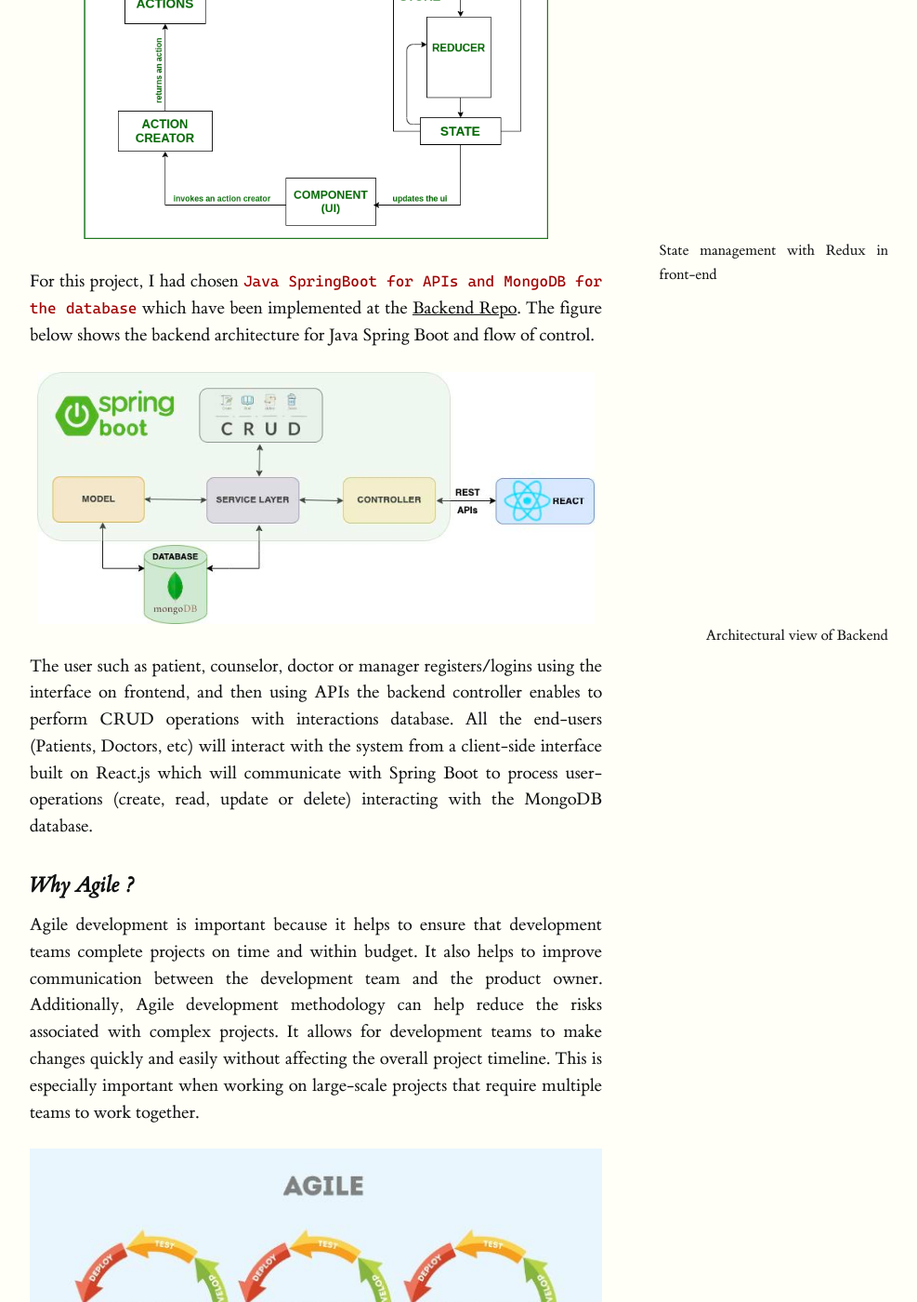
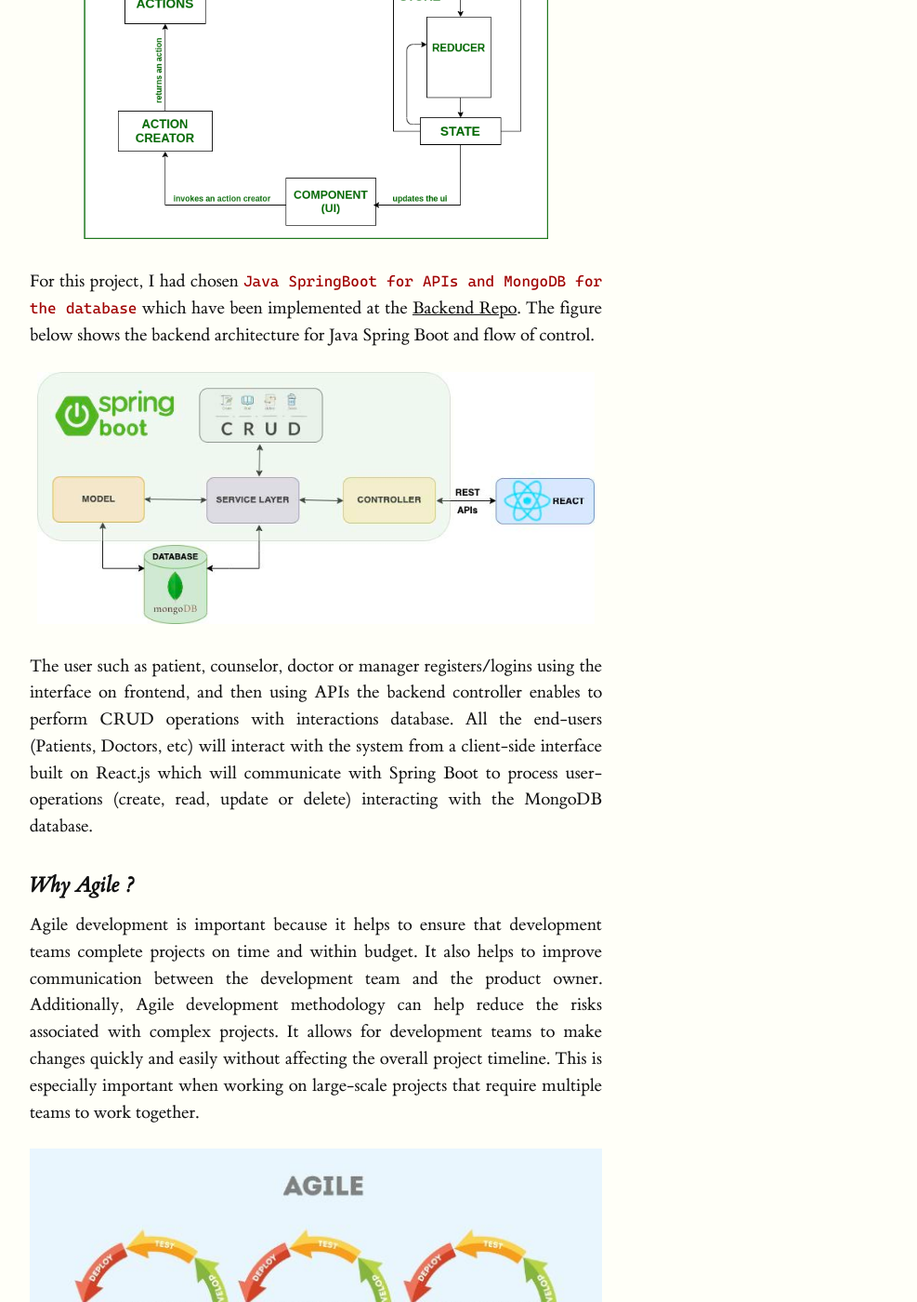
Before and after one commit to coderjolly/coderjolly.github.io, a Jekyll site: the page built from _posts/2023-04-16-find-help.md, in a window 1280 px wide and 1400 px high, scrolled down 1532 px. Shown: the whole window at 93% size, without its empty margins (128-1115 px from the left). Built offline with Jekyll 4.4.1, drawn with Linux system fonts in a browser that asks for light colours; a style sheet for code colours, icons or effects is not loaded; some of the changed text lies outside the part shown.

Commit message:
corrected find-help

```diff
--- a/_posts/2023-04-16-find-help.md
+++ b/_posts/2023-04-16-find-help.md
@@ -25,14 +25,12 @@ The client-side focuses on the user-interface with the flexibility and user-frie
 
 <figure>
 <img src="/assets/img/find-help/react-redux.png" width=500 style="display: block; margin: 0 auto">
-<figcaption style="display: block;" text-align="center">State management with Redux in front-end</figcaption>
 </figure>
 
 For this project, I had chosen ``Java SpringBoot for APIs and MongoDB for the database`` which have been implemented at the [Backend Repo](https://github.com/coderjolly/findhelp). The figure below shows the backend architecture for Java Spring Boot and flow of control.
 
 <figure>
 <img src="/assets/img/find-help/backend-architecture.jpg" width=600 style="display: block; margin: 0 auto">
-<figcaption style="display: block;" text-align="center">Architectural view of Backend</figcaption>
 </figure>
 
 The user such as patient, counselor, doctor or manager registers/logins using the interface on frontend, and then using APIs the backend controller enables to perform CRUD operations with interactions database. All the end-users (Patients, Doctors, etc) will interact with the system from a client-side interface built on React.js which will communicate with Spring Boot to process user-operations (create, read, update or delete) interacting with the MongoDB database.
@@ -45,7 +43,6 @@ Agile development is important because it helps to ensure that development teams
 
 <figure>
 <img src="/assets/img/find-help/agile.jpg" width=650 style="display: block; margin: 0 auto">
-<figcaption style="display: block;" text-align="center">Agile Development</figcaption>
 </figure>
 
 
@@ -53,7 +50,6 @@ Agile development is important because it helps to ensure that development teams
 
 <figure>
 <img src="/assets/img/find-help/jira-dashboard.jpg" width=650 style="display: block; margin: 0 auto">
-<figcaption style="display: block;" text-align="center">Jira Backlog</figcaption>
 </figure>
 
 <h3><b>Backend API Planning</b></h3>
@@ -76,9 +72,7 @@ Our project was divided into 3 sprints with the first sprint having a duration o
 
 <!-- The figure below shows the sprint backlog for the project. The sprint backlog is a list of tasks identified by the Scrum team to be completed during the Scrum sprint. During the sprint planning meeting, the team selects some number of product backlog items, usually in the form of user stories, and identifies the tasks necessary to complete each user story. The sprint backlog is the property of the development team and all included estimates are provided by the development team. Often an accompanying sprint burndown chart is used to track the remaining work. The figure below shows the sprint backlog for the project. -->
 
-<ul>
-<li><h4>1. Sprint Velocity Report </h4> </li>
-</ul>
+<b>1. Sprint Velocity Report</b>
 
 A measure of the project team's production rate in terms of produced, confirmed and approved deliverables is referred to as "velocity" in project management. Over time, an average velocity can be used as an estimate for how productive a team is likely to be on a single ‘sprint’, offering a benchmark against which performance can be measured.
 <figure>
@@ -86,30 +80,29 @@ A measure of the project team's production rate in terms of produced, confirmed
 </figure>
 
 
-<ul>
-<li><h4>2. Jira Story Points </h4> </li>
-</ul>
+<b>2. Jira Story Points</b>
 
 The bar graph below displays the user story points completed in each sprint of our project. In Sprint 1, the team completed the planned user story points, as reflected by the bars being at the same level. This indicates that the team was able to deliver the expected work within the sprint timeline.
 
 However, in Sprint 2, the team faced some challenges, which resulted in the completion of fewer user story points than planned. This is reflected by the bar graph, where the completed user story points are lower than the planned points, and there is an additional bar representing the backlog of unfinished work. This indicates that the team faced some unforeseen obstacles during the sprint, which resulted in a delay in completing the work as planned.
 
 In Sprint 3, the team was able to get back on track and complete the planned user story points within the sprint timeline. This is reflected by the bars being at the same level, indicating that the team was able to deliver the expected work without any delays or challenges.
+
 <figure>
 <img src="/assets/img/find-help/story-points-chart.png" width=850 style="display: block; margin: 0 auto">
 </figure>
 
-<ul>
-<li><h4>3. Cummulative Flow Diagram </h4> </li>
-</ul>
+<b>3. Cummulative Flow Diagram</b>
+
 A cumulative flow diagram (CFD) is a sophisticated visualization tool that provides a comprehensive overview of the progress of work items in a project over time. The CFD leverages a dual-axis representation, where the horizontal X-axis denotes the passage of time, and the vertical Y-axis showcases the quantity of work items in each stage of the project's workflow. This graphical representation presents a clear and concise view of the status of work items at each stage in real-time, enabling stakeholders to effectively track the flow of work throughout the project's lifecycle.
+
 <figure>
 <img src="/assets/img/find-help/cfd.png" width=850 style="display: block; margin: 0 auto">
 </figure>
 
-<ul>
-<li><h4>4. Issue Creation vs Resolution Time </h4> </li>
-</ul>
+
+<b>4. Issue Creation vs Resolution Time</b>
+
 The bar graph presented depicts a visual representation of the comparison between the number of issues created and the number of issues resolved in a particular month. The graph utilizes side-by-side bars to display the respective quantities for each category, with the x-axis denoting the months and the y-axis representing the count of issues. This graphical representation offers a clear and concise overview of the relative volumes of issues created and resolved, allowing for quick and intuitive analysis of the data.
 <figure>
 <img src="/assets/img/find-help/issue-vs-resolution.png" width=850 style="display: block; margin: 0 auto">
```
